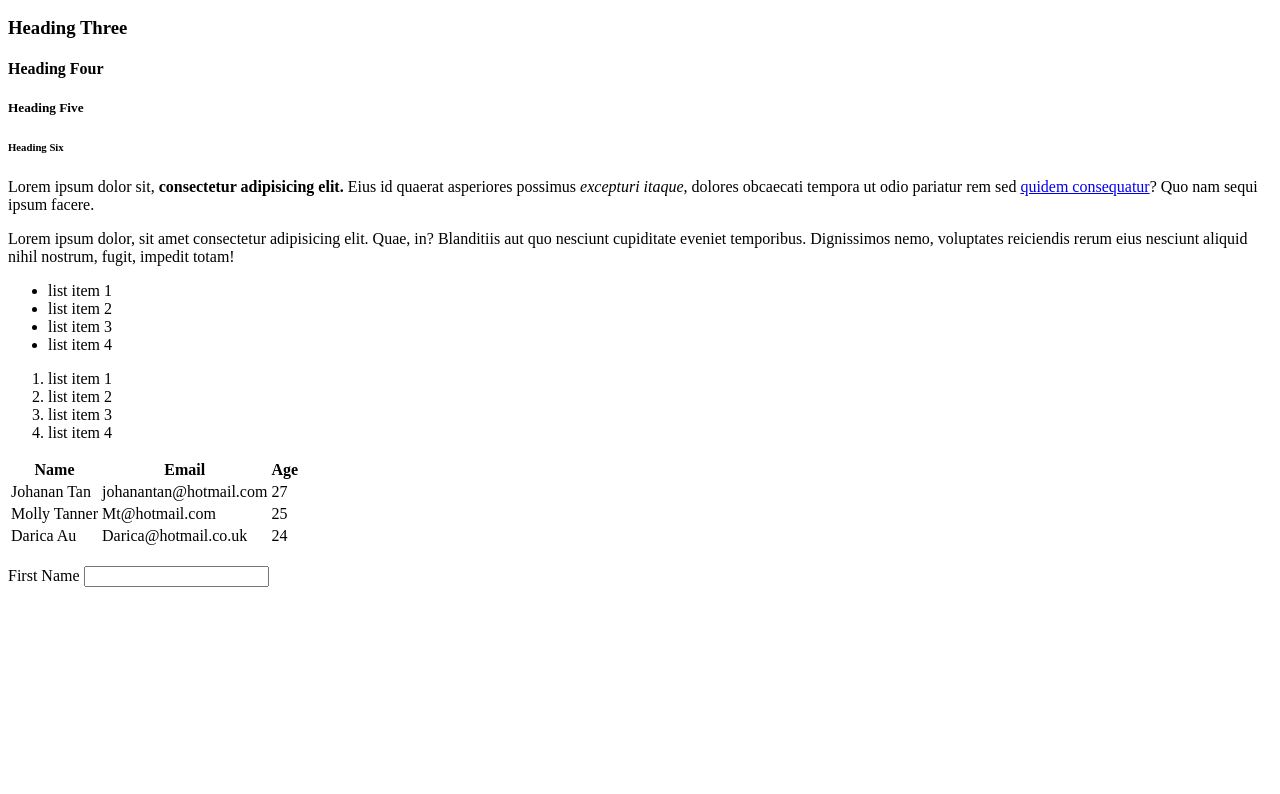
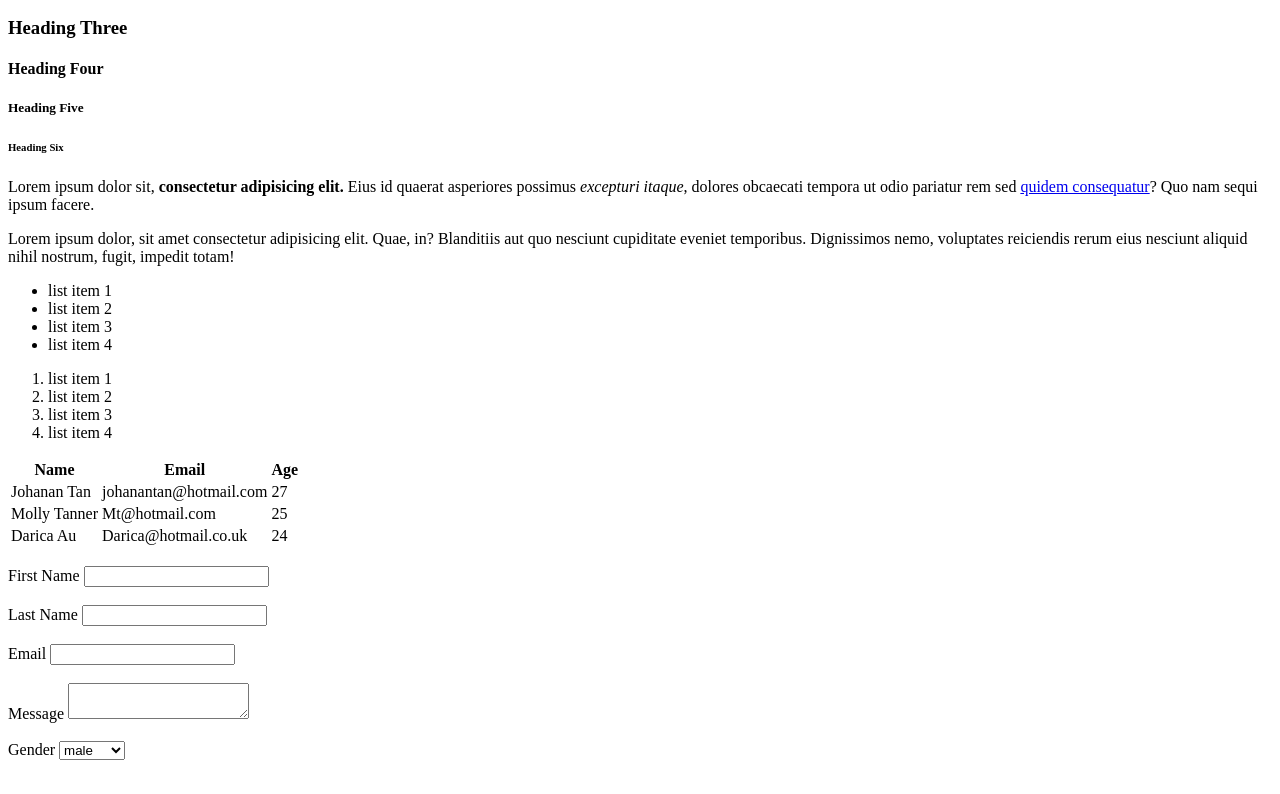
Before and after one commit to JohananT/First-Github-Project, a plain HTML site: page index.html in a window 1280 px wide. Shown: the part 110-904 px from the top of the page. Drawn offline with Linux system fonts and the light colour scheme.

Commit message:
Updating forms

```diff
--- a/index.html
+++ b/index.html
@@ -74,9 +74,35 @@
 <!--Forms-->
 
 <form action="process.php" method="post">
-<label>First Name</label>
+<div>
+    <label>First Name</label>
 <input type="Text" name="first-name">
 </form>
+</div>
+<br>
+<div>
+    <label>Last Name</label>
+    <input type="Text" name="lastName">
+</div>
+<br>
+<div>
+    <label>Email</label>
+    <input type="email" name="email">
+</div>
+<br>
+<div>
+    <label>Message</label>
+    <textarea name="message"></textarea>
+</div>
+<br>
+<div>
+    <label>Gender</label>
+    <select name="gender">
+        <option value="male">male</option>
+        <option value="female">female</option>
+        <option value="otherlol">otherlol</option>
+    </select>
+</div>
 
 <div style="margin-top:500px"</div>
     </body>
```
